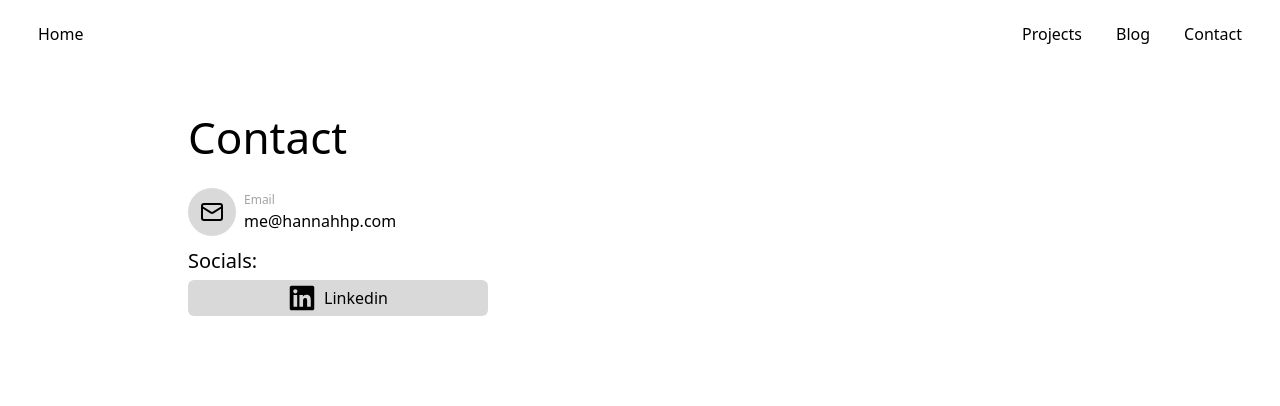
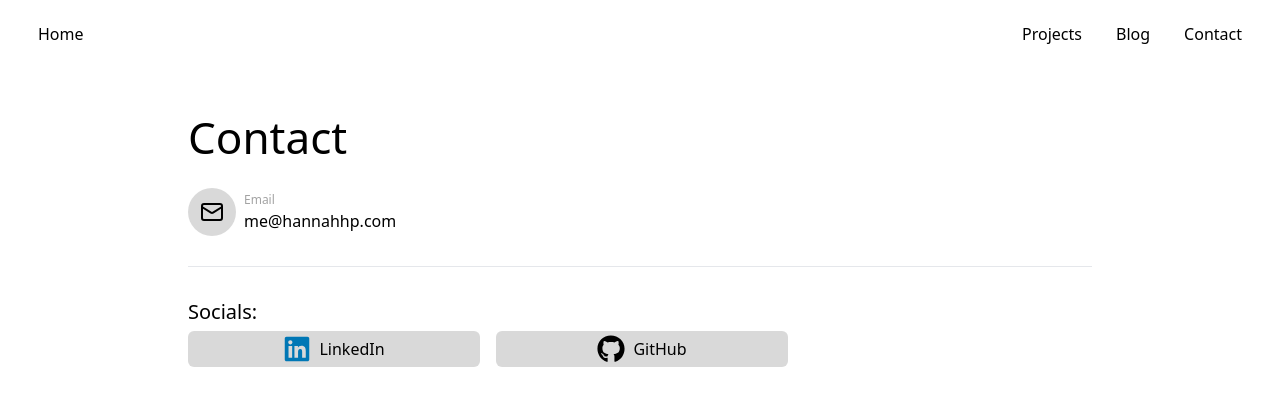
Before and after one commit to hannah-habibpour/portfolio, a Next.js app: page /contact in a window 1280 px wide. Shown: the top 406 px of the page. Built offline with nearby package versions, Linux system fonts and the light colour scheme.

Commit message:
Add social button component

```diff
--- a/app/contact/page.tsx
+++ b/app/contact/page.tsx
@@ -1,12 +1,14 @@
 import { LuMail, LuPhone } from "react-icons/lu";
-import { FaGithub, FaLinkedin, FaInstagram } from "react-icons/fa";
-import Link from "next/link";
+import socials from "../../data/socials.json";
+import SocialButton from "../../components/social-button";
 
 export default function Contact() {
   return (
-    <div className="md:py-[58px] md:px-[150px]">
+    <div className="py-[30px] px-[30px] md:py-[58px] md:px-[150px]">
       <div>
-        <div className="text-[30px] md:text-[44px] md:mb-[18px]">Contact</div>
+        <div className="text-[30px] md:text-[44px] mb-[10px] md:mb-[18px]">
+          Contact
+        </div>
         <div className="flex items-center gap-[8px]">
           <div className="text-[24px] bg-neutral-700/20 rounded-full p-[12px]">
             <LuMail />
@@ -16,24 +18,16 @@ export default function Contact() {
             <span>me@hannahhp.com</span>
           </div>
         </div>
+        <hr className="my-[30px]" />
       </div>
-      {/* socials */}
+
       <div className="text-[18px] md:text-[20px] mt-[10px] mb-[4px]">
         Socials:
       </div>
-      <div className="flex flex-col gap-[6px] max-w-[300px]">
-        <div>
-          <Link
-            href="https://www.linkedin.com/in/hannah-habibpour/"
-            className="bg-neutral-700/20 rounded-md p-[4px] w-full flex flex-row items-center justify-center gap-[8px]"
-            target="_blank"
-          >
-            <span className="text-[28px]">
-              <FaLinkedin />
-            </span>
-            <span className="font-medium text-[16px]">Linkedin</span>
-          </Link>
-        </div>
+      <div className="flex flex-col md:flex-row gap-[16px] max-w-[600px]">
+        {socials.map((social) => (
+          <SocialButton key={social.name} social={social} />
+        ))}
       </div>
     </div>
   );
--- /dev/null
+++ b/components/social-button.tsx
@@ -0,0 +1,27 @@
+import Link from "next/link";
+import { FaLinkedin, FaGithub } from "react-icons/fa";
+import { LuGithub, LuInstagram } from "react-icons/lu";
+
+export default function SocialButton({ social }: any) {
+  const socialIcon =
+    social.name === "LinkedIn" ? (
+      <FaLinkedin className="text-[#0077b5]" />
+    ) : social.name === "Instagram" ? (
+      <LuInstagram className="text-[#e4405f]" />
+    ) : social.name === "GitHub" ? (
+      <FaGithub />
+    ) : null;
+
+  return (
+    <div className="w-full">
+      <Link
+        href={social.url}
+        className="bg-neutral-700/20 rounded-md p-[4px] flex items-center justify-center gap-[8px]"
+        target="_blank"
+      >
+        <span className="text-[28px]">{socialIcon}</span>
+        <span className="font-medium text-[16px]">{social.name}</span>
+      </Link>
+    </div>
+  );
+}
```
